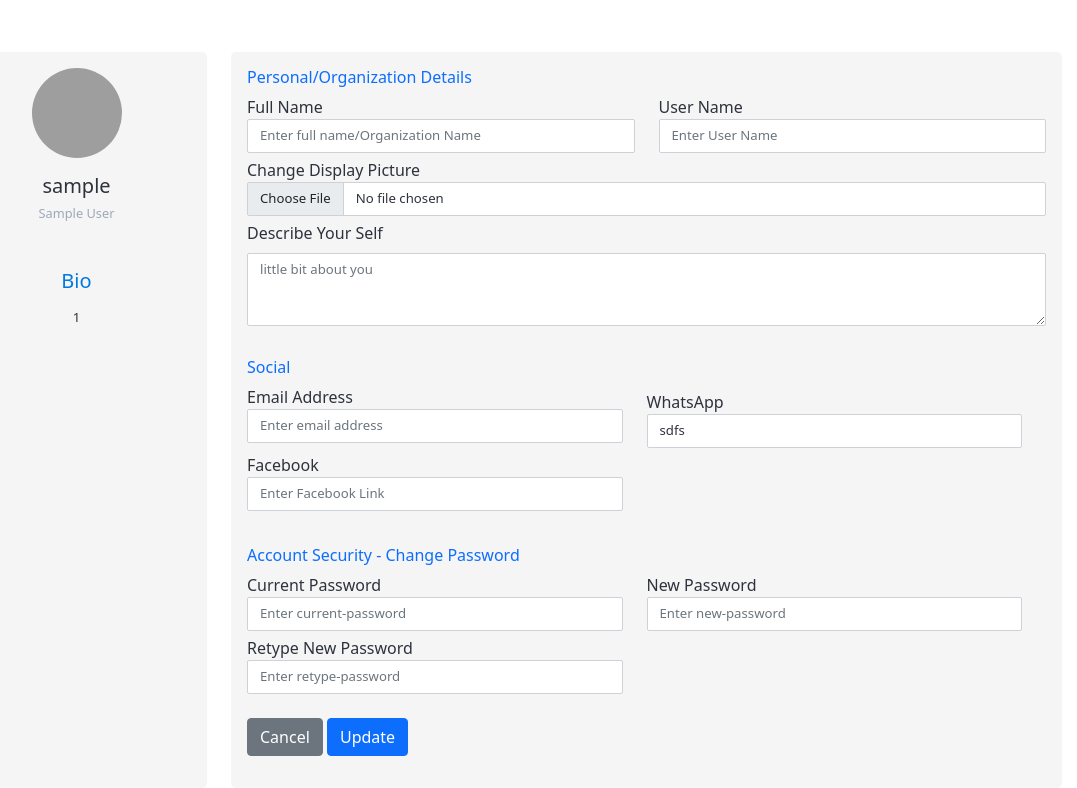
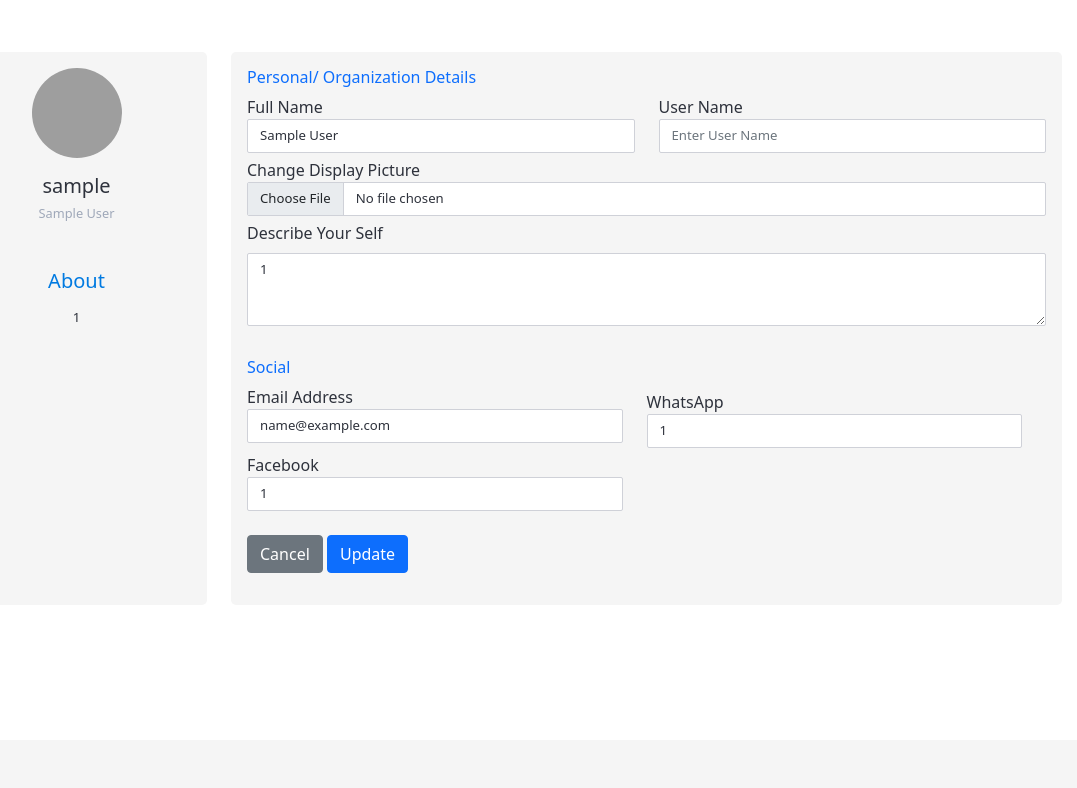
Before and after one commit to Deshan555/Social-Media-Platform, a PHP site: page /edit-profile.php in a window 1280 px wide. Shown: the part 60-848 px from the top of the page, without its empty margins (136-1213 px from the left). After the commit the page ends 633 px from the top, so only its background shows below. Run offline with PHP 8.4, Linux system fonts and the light colour scheme; the visitor is signed in with stand-in values (Sample User, id 1); grey boxes are pictures that could not be loaded.

Commit message:
remove password changing section from edit-profile.php and add enhancement options

```diff
--- a/edit-profile.php
+++ b/edit-profile.php
@@ -85,7 +85,7 @@ if(!isset($_SESSION['id']))
 
               <div class="user-avatar">
 
-                <img src="<?php echo $_SESSION['img_path'] ?>" alt="profile-avatar">
+                <img src="<?php echo "assets/images/profiles/".$_SESSION['img_path'] ?>" alt="profile-avatar">
 
               </div>
 
@@ -97,7 +97,7 @@ if(!isset($_SESSION['id']))
 
             <div class="about">
 
-              <h5>Bio</h5>
+              <h5>About</h5>
 
               <p><?php echo $_SESSION['bio']?></p>
 
@@ -130,7 +130,7 @@ if(!isset($_SESSION['id']))
 
   <div class="col-xl-12 col-lg-12 col-md-12 col-sm-12 col-12">
 
-    <h6 class="mb-2 text-primary">Personal/Organization Details</h6>
+    <h6 class="mb-2 text-primary">Personal/ Organization Details</h6>
 
   </div>
 
@@ -140,7 +140,7 @@ if(!isset($_SESSION['id']))
 
       <label for="fullName">Full Name</label>
 
-      <input type="text" class="form-control" id="fullName" name="full_name" placeholder="Enter full name/Organization Name">
+      <input type="text" class="form-control" id="fullName" name="full_name" placeholder="Enter full name/Organization Name" value="<?php echo $_SESSION['fullname'] ?>">
 
     </div>
 
@@ -153,7 +153,7 @@ if(!isset($_SESSION['id']))
 
       <label for="user_name">User Name</label>
 
-      <input type="text" class="form-control" id="user_name" placeholder="Enter User Name" name="user_name">
+      <input type="text" class="form-control" id="user_name" placeholder="Enter User Name" name="user_name" >
 
     </div>
 
@@ -173,7 +173,7 @@ if(!isset($_SESSION['id']))
 
     <label for="exampleFormControlTextarea1" class="form-label" style="padding-top: 5px;">Describe Your Self</label>
 
-    <textarea class="form-control" id="exampleFormControlTextarea1" rows="3" placeholder="little bit about you" name="bio"></textarea>
+    <textarea class="form-control" id="exampleFormControlTextarea1" rows="3" placeholder="little bit about you" name="bio"><?php echo $_SESSION['bio'];?></textarea>
 
   </div>
 
@@ -192,7 +192,7 @@ if(!isset($_SESSION['id']))
 
       <label for="email">Email Address</label>
 
-      <input type="email" class="form-control" id="email" placeholder="Enter email address" name="email">
+      <input type="email" class="form-control" id="email" placeholder="Enter email address" name="email" value="<?php echo $_SESSION['email'];?>">
 
     </div>
 
@@ -204,7 +204,7 @@ if(!isset($_SESSION['id']))
 
       <label for="whatsapp" style="padding-top: 5px;">WhatsApp</label>
 
-      <input type="text" class="form-control" id="whatsapp" placeholder="Enter WhatsApp Link" name="wapp" value="sdfs">
+      <input type="text" class="form-control" id="whatsapp" placeholder="Enter WhatsApp Link" name="wapp" value="<?php echo $_SESSION['whatsapp'];?>">
 
     </div>
 
@@ -217,7 +217,7 @@ if(!isset($_SESSION['id']))
 
       <label for="facebook" style="padding-top: 5px;">Facebook</label>
 
-      <input type="text" class="form-control" id="facebook" placeholder="Enter Facebook Link" name="fbook">
+      <input type="text" class="form-control" id="facebook" placeholder="Enter Facebook Link" name="fbook" value="<?php echo $_SESSION['facebook'];?>">
 
     </div>
 
@@ -228,7 +228,7 @@ if(!isset($_SESSION['id']))
 
 <div class="row gutters">
 
-  <div class="col-xl-12 col-lg-12 col-md-12 col-sm-12 col-12">
+  <!--<div class="col-xl-12 col-lg-12 col-md-12 col-sm-12 col-12">
 
     <h6 class="mt-3 mb-2 text-primary"><br>Account Security - Change Password</h6>
 
@@ -273,7 +273,7 @@ if(!isset($_SESSION['id']))
 
   </div>
 
-</div>
+</div>-->
 
   <div class="row gutters">
 
```
